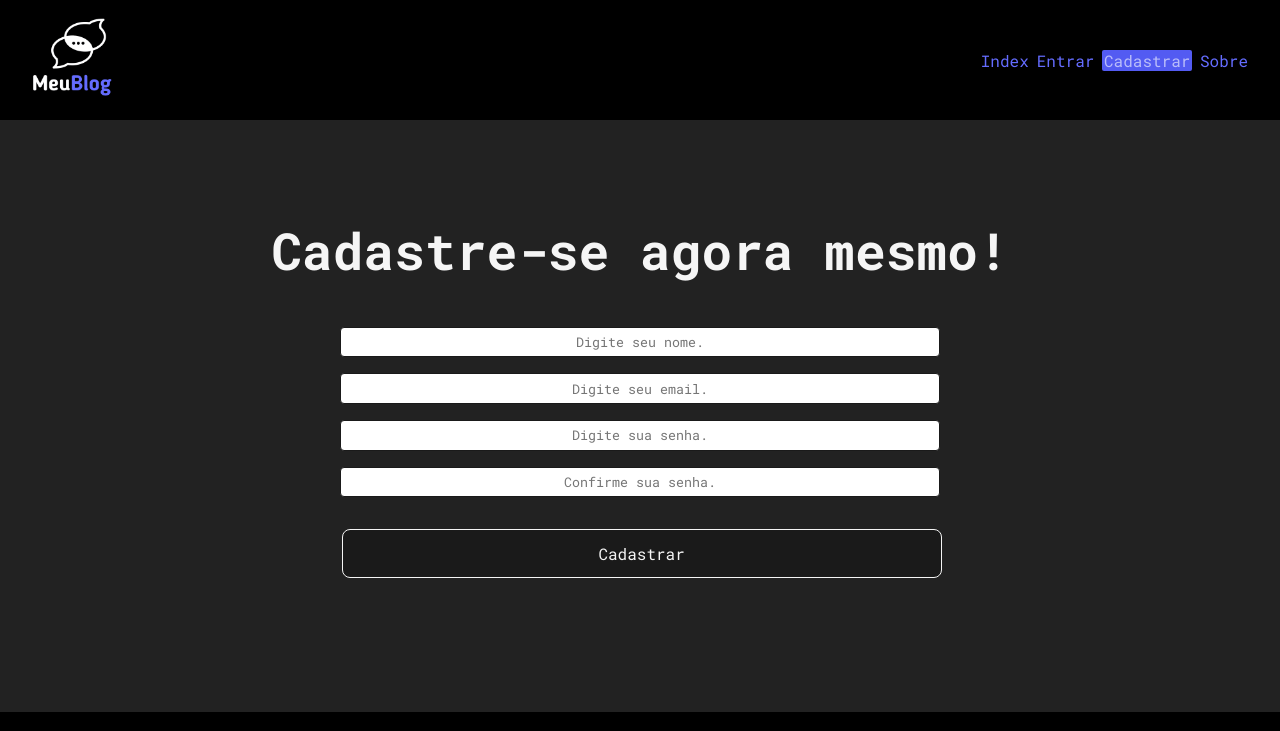
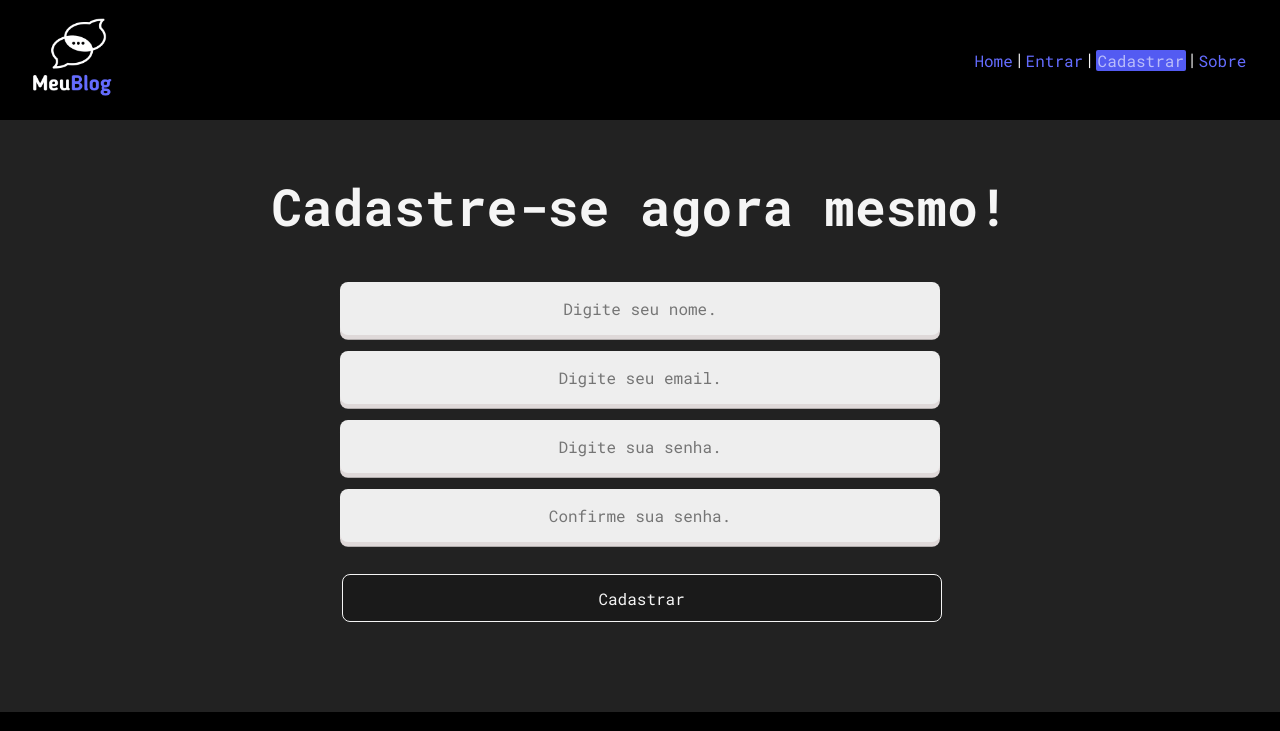
Before and after one commit to alexandreSouza31/Meu_Blog, a React (Vite) app: page /register in a window 1280 px wide. Shown: the top 731 px of the page. Built offline with nearby package versions, Linux system fonts and the light colour scheme; no server answers.

Commit message:
ESL-001 <fix> Improve blog visual appearance

```diff
--- /dev/null
+++ b/src/components/elements/CustomInput.jsx
@@ -0,0 +1,19 @@
+// CustomInput.js
+import React from "react";
+
+const CustomInput = ({ type, name, required, placeholder, value, onChange }) => {
+  return (
+    <div className="input-wrapper">
+      <input
+        type={type}
+        name={name}
+        required={required}
+        placeholder={placeholder}
+        value={value}
+        onChange={onChange}
+      />
+    </div>
+  );
+};
+
+export default CustomInput;
--- a/src/components/layout/Footer.jsx
+++ b/src/components/layout/Footer.jsx
@@ -5,6 +5,9 @@ import { SiGmail } from "react-icons/si"
 import "./Footer.css"
 
 const Footer = () => {
+
+    let year = new Date().getFullYear();
+
     return (
         <footer>
             <div className="container">
@@ -68,7 +71,7 @@ const Footer = () => {
                         <span>Meu Blog </span>
                         |
                         <span className="copy">&copy;</span>
-                        2023
+                        <span> {year} </span>
                     </p>
                 </section>
             </div>
--- a/src/components/layout/Navbar.css
+++ b/src/components/layout/Navbar.css
@@ -47,7 +47,7 @@ nav ul {
 }
 
 ul li {
-    margin-left: .5rem;
+    padding: .1rem;
 }
 
 .logout_btn {
--- a/src/components/layout/Navbar.jsx
+++ b/src/components/layout/Navbar.jsx
@@ -1,3 +1,4 @@
+// Navbar.js
 import { NavLink } from "react-router-dom";
 import { useAuthValue } from "../context/AuthContext";
 import { useAuthentication } from "../../hooks/useAuthentication";
@@ -5,74 +6,76 @@ import { useAuthentication } from "../../hooks/useAuthentication";
 import "./Navbar.css";
 
 const Navbar = () => {
-    const user = useAuthValue();//chamo o contexto
-    const { logout } = useAuthentication();//função logout está no hook useauthentication. Só importo aqui.
+    const currentUser = useAuthValue(); // Use more explicit variable name
+
+    // Function to render navigation items based on the user's authentication status
+    const renderNavigationItems = () => {
+        if (currentUser) {
+            return (
+                <>
+                    <li>
+                        <NavLink to="/home" end>Home</NavLink>
+                    </li>
+                    |
+                    <li>
+                        <NavLink to="/dashboard" end>Dashboard</NavLink>
+                    </li>
+                    |
+                    <li>
+                        <NavLink to="/posts/create" end>Post</NavLink>
+                    </li>
+                </>
+            );
+        } else {
+            return (
+                <>
+                    <li>
+                        <NavLink to="/" end>Home</NavLink>
+                    </li>
+                    <span> |</span>
+                    <li>
+                        <NavLink to="/login" end>Entrar</NavLink>
+                    </li>
+                    |
+                    <li>
+                        <NavLink to="/register" end>Cadastrar</NavLink>
+                    </li>
+                    |
+                </>
+            );
+        }
+    };
 
     return (
         <nav>
-            <NavLink to="/" end
-                className={({ isActive }) => (isActive ? ".active" : "")}
-            >
+            <NavLink to="/" end className={({ isActive }) => (isActive ? ".active" : "")}>
                 <img src="/MeuBlog.png" alt="logo Meu Blog" />
-                {user &&
-                <p className="nav_user_small">Olá,
-                    {user.displayName}!
-                </p>}
+                {currentUser && (
+                    <p className="nav_user_small">
+                        Olá, {currentUser.displayName}!
+                    </p>
+                )}
+            </NavLink>
 
-            </NavLink>
-                {user &&
-                <p className="nav_user">Olá,
-                    {user.displayName}!
-                </p>}
+            {currentUser && (
+                <p className="nav_user">
+                    Olá, {currentUser.displayName}!
+                </p>
+            )}
 
             <ul>
-                {user === null && (
-                    <>
-                        <li>
-                            <NavLink to="/" end
-                            >Index</NavLink>
-                        </li>
-                        <li>
-                            <NavLink to="/login" end
-                            >Entrar</NavLink>
-                        </li>
-                        <li>
-                            <NavLink to="/register" end
-                            >Cadastrar</NavLink>
-                        </li>
-                    </>
-                )}
-                {user !== null && (
-                    <>
-                        <li>
-                            <NavLink to="/home" end
-                            >Home</NavLink>
-                        </li>
-                        <li>
-                            <NavLink to="/dashboard" end
-                            >Dashboard</NavLink>
-                        </li>
-                        <li>
-                            <NavLink to="/posts/create" end
-                            >Post</NavLink>
-                        </li>
-
-                    </>
-                )}
+                {renderNavigationItems()}
                 <li>
-                    <NavLink to="/about" >Sobre</NavLink>
+                    <NavLink to="/about">Sobre</NavLink>
                 </li>
-                {user !== null && (
+                {currentUser && (
                     <li>
-                        <button
-                            className="logout_btn"
-                            onClick={logout}
-                        >Sair</button>
+                        <button className="logout_btn" onClick={logout}>Sair</button>
                     </li>
                 )}
             </ul>
         </nav>
-    )
-}
+    );
+};
 
 export default Navbar;
--- a/src/components/pages/Index/Index.css
+++ b/src/components/pages/Index/Index.css
@@ -12,6 +12,13 @@ h1:nth-child(2) {
     font-size: 2.5rem !important;
 }
 
-.links{
+.links {
     margin-top: 2rem;
+    display: flex;
+    flex-direction: column;
+    align-items: center;
 }
+
+.links h2 {
+    margin: 0.5rem;
+}
--- a/src/components/pages/Index/Index.jsx
+++ b/src/components/pages/Index/Index.jsx
@@ -7,12 +7,10 @@ const Index = () => {
             <h1>Bem-vindo(a) ao Meu Blog!</h1>
             <h1>Crie, compartilhe, interaja!</h1>
             <div className="links">
-                <Link to="/login"><h2>Faça login,</h2></Link>
-                ou
+                <Link to="/login"><h2>Faça login</h2></Link>
+                <h2>ou</h2>
                 <Link to="/register"><h2>Cadastre-se!</h2></Link>
-
             </div>
-
         </div>
     )
 }
--- a/src/components/pages/Login/Login.jsx
+++ b/src/components/pages/Login/Login.jsx
@@ -3,7 +3,7 @@ import { useEffect, useState } from "react";
 import { useAuthentication } from "../../../hooks/useAuthentication";
 
 import "./Login.css";
-
+import CustomInput from "../../elements/CustomInput";
 const Login = () => {
 
     const [email, setEmail] = useState("");
@@ -36,7 +36,7 @@ const Login = () => {
             <h1>Faça Login e aproveite!</h1>
             <form onSubmit={handleSubmit}>
                 {error && <p className="error">{error}</p>}
-                <input
+                <CustomInput
                     type="email"
                     name="email"
                     required
@@ -44,7 +44,7 @@ const Login = () => {
                     onChange={(e) => setEmail(e.target.value)}
                 />
 
-                <input
+                <CustomInput
                     type="password"
                     name="password"
                     required
--- a/src/components/pages/Register/Register.css
+++ b/src/components/pages/Register/Register.css
@@ -29,6 +29,22 @@ button{
         width: 600px;
     }
 }
+
+.input-wrapper input {
+    background-color: #eee;
+    border: none;
+    padding: 1rem;
+    font-size: 1rem;
+    border-radius: .5rem;
+    color: rgb(22, 21, 21);
+    box-shadow: 0 0.3rem #dfd9d9 !important;
+}
+.input-wrapper input:focus {
+    outline-color: rgb(4, 0, 0);
+}
+.input-wrapper input:focus::placeholder {
+    color: transparent;
+}
 /* @media screen and (min-width:1300px) {
 
 } */
--- a/src/components/pages/Register/Register.jsx
+++ b/src/components/pages/Register/Register.jsx
@@ -1,6 +1,7 @@
 import { useEffect, useState } from "react";
 
 import "./Register.css";
+import CustomInput from "../../elements/CustomInput";
 import { useAuthentication } from "../../../hooks/useAuthentication";
 
 const Register = () => {
@@ -48,7 +49,8 @@ const Register = () => {
 
             <form onSubmit={handleSubmit}>
                 {error && <p className="error">{error}</p>}
-                <input
+
+                <CustomInput
                     type="text"
                     name="displayName"
                     required
@@ -57,7 +59,8 @@ const Register = () => {
                     onChange={(e) => setDisplayName(e.target.value)}
                 />
 
-                <input
+
+                <CustomInput
                     type="email"
                     name="email"
                     required
@@ -66,7 +69,7 @@ const Register = () => {
                     onChange={(e) => setEmail(e.target.value)}
                 />
 
-                <input
+                <CustomInput
                     type="password"
                     name="password"
                     required
@@ -75,7 +78,7 @@ const Register = () => {
                     onChange={(e) => setPassword(e.target.value)}
                 />
 
-                <input
+                <CustomInput
                     type="password"
                     name="confirmPassword"
                     required
```
